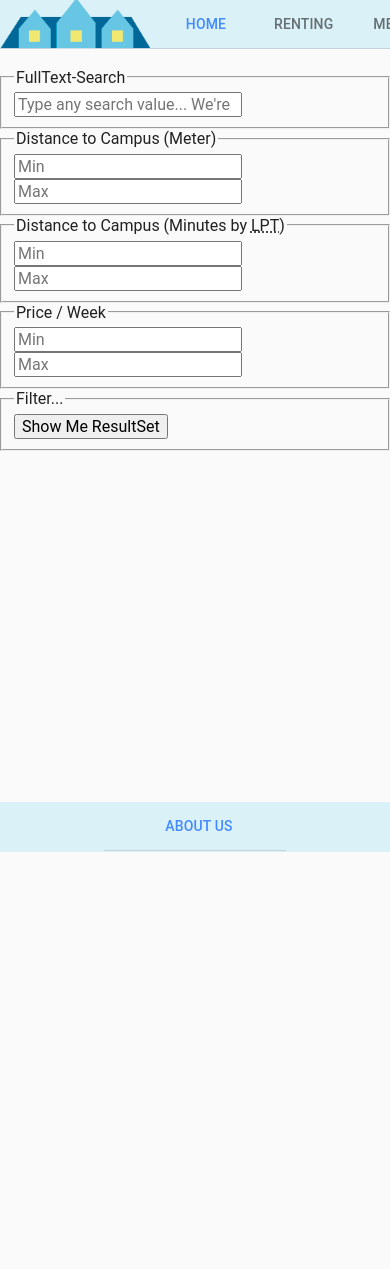
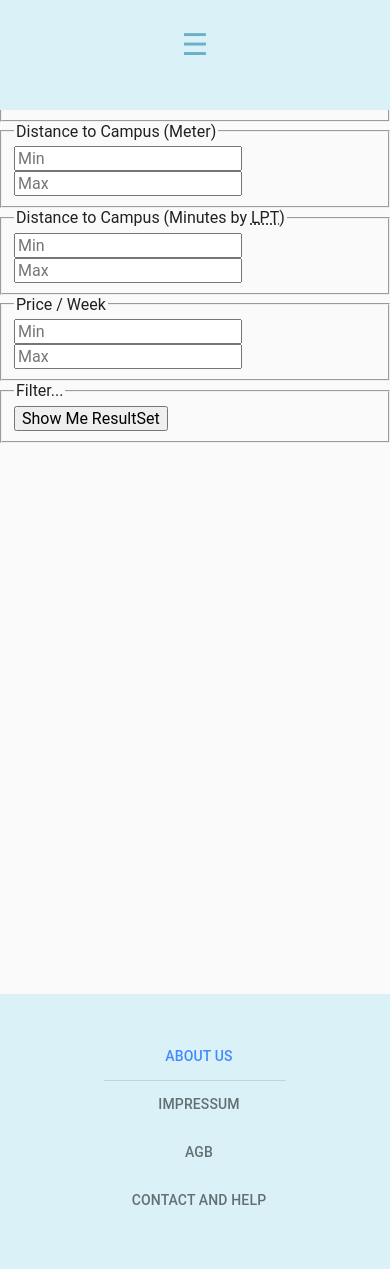
Before and after one commit to elsen1337/TeamFulda2019_1, a PHP site: page /AngularJS-Prototype/index.html in a window 390 px wide. Before the commit the page ends 852 px from the top, so only its background shows below. Run offline with PHP 8.4, Linux system fonts and the light colour scheme.

Commit message:
Changed header.htm, footer.html and style.css. Footer and Header are Responsive. Side-Navigationbar is needed!

```diff
--- a/AngularJS-Prototype/footer.html
+++ b/AngularJS-Prototype/footer.html
@@ -1,4 +1,4 @@
-<!--<style>
+<style>
 
     footer
     {
@@ -26,14 +26,8 @@
             padding-bottom: 225px;
 
         }
-
-
-        .bottom-nav
-        {
-
-        }
     }
-</style>-->
+</style>
 
 <footer>
     <div ng-controller="NavCtrl" ng-cloak>
@@ -41,16 +35,16 @@
             <md-nav-bar class="bottom-nav">
                 <div id="wrap" layout-gt-xs="row" with="600">
                     <div flex-gt-xs>
-                        <md-nav-item class ="nav-item-hd" md-nav-click="goto('/home')" >About us</md-nav-item>
+                        <md-nav-item class ="nav-item-bt" md-nav-click="goto('/home')" >About us</md-nav-item>
                     </div>
                     <div flex-gt-xs>
-                        <md-nav-item class ="nav-item-hd" md-nav-click="goto('/login')" >Impressum</md-nav-item>
+                        <md-nav-item class ="nav-item-bt" md-nav-click="goto('/login')" >Impressum</md-nav-item>
                     </div>
                     <div flex-gt-xs>
-                        <md-nav-item class ="nav-item-hd" md-nav-click="goto('/messages')" >AGB</md-nav-item>
+                        <md-nav-item class ="nav-item-bt" md-nav-click="goto('/messages')" >AGB</md-nav-item>
                     </div>
                     <div flex-gt-xs>
-                        <md-nav-item class ="nav-item-hd" md-nav-click="goto('/profile')" >Contact and Help</md-nav-item>
+                        <md-nav-item class ="nav-item-bt" md-nav-click="goto('/profile')" >Contact and Help</md-nav-item>
                     </div>
                 </div>
             </md-nav-bar>
--- a/AngularJS-Prototype/header.html
+++ b/AngularJS-Prototype/header.html
@@ -1,10 +1,54 @@
-<div id="navbar" data-ng-controller="NavCtrl" ng-cloak layout="column">
-<!--<style>
-    @media only screen and (max-width: 660px) {
-        .nav-item-hd {
+<!--<div id="navbar" data-ng-controller="NavCtrl" ng-cloak layout="column">-->
+<style>
+
+    header{
+        padding-bottom: 60px;
+    }
+
+    .bottom-nav-hd{
+        position: relative;
+        top: 15px;
+    }
+
+    #hd-mobile
+    {
+        position: relative;
+        top: 50px;
+    }
+
+    #md-resp-button
+    {
+        font-size: 3em;
+        color: #69b1c7!important;
+    }
+
+    #nav-item-logo
+    {
+        position: relative;
+        padding-right: 10px;
+        bottom: 35px;
+        right: 10px;
+    }
+    .nav-item-hd
+    {
+        padding: 10px;
+    }
+    @media only screen and (max-width: 600px) {
+        .hd-main
+        {
+            display: none;
         }
     }
-</style>-->
+
+    @media only screen and (min-width: 600px) {
+        #hd-mobile
+        {
+            display: none;
+        }
+    }
+</style>
+<!--
+<div id="navbar" data-ng-controller="NavCtrl" ng-cloak>
     <md-content class="md-padding" id="md-content-ins-b4">
         <md-nav-bar id="nav-refresh"
                     md-no-ink-bar="disableInkBar"
@@ -12,7 +56,7 @@
                     nav-bar-aria-label="navigation links">
             <a id="gitLink" href="https://github.com/sl05/TeamFulda2019_1" target="_blank">
                 <img id="logo" src="logo-studyhome.png" alt="logo"/>
-            </a>
+            </a>-->
             <!--<md-nav-item md-nav-click="goto('/home')" name="{{routes.page0}}">
                         {{routes.page0}}
                     </md-nav-item>
@@ -34,19 +78,28 @@
                     <md-nav-item md-nav-click="goto('/advertise')" name="{{routes.page6}}">
                         {{routes.page6}}
                     </md-nav-item>-->
+<!--
+            <div>
             <md-nav-item class ="nav-item-hd" md-nav-click="goto('/home')" name="{{routes.page0}}">
                 {{routes.page0}}
             </md-nav-item>
+            </div>
+<div>
             <md-nav-item class ="nav-item-hd" md-nav-click="goto('/renting')" name="{{routes.page1}}">
                 {{routes.page1}}
             </md-nav-item>
+</div>
+<div>
             <md-nav-item class ="nav-item-hd" md-nav-click="goto('/messages')" name="{{routes.page2}}">
                 {{routes.page2}}
             </md-nav-item>
-              <md-nav-item class ="nav-item-hd" md-nav-click="goto('/login')" name="{{routes.page3}}">
+</div>
+<div>
+            <md-nav-item class ="nav-item-hd" md-nav-click="goto('/login')" name="{{routes.page3}}">
                 {{routes.page3}}
             </md-nav-item>
-        </md-nav-bar>
+</div>
+        </md-nav-bar> -->
 
         <!--        <span>{{status}}</span>-->
         <!--<div class="ext-content" id="show-ext-cnt">
@@ -59,5 +112,80 @@
         <!--        <md-checkbox ng-model="secondTabDisabled" aria-label="Disable Second Tab" style="margin: 5px;">-->
         <!--            Disable Second Tab-->
         <!--        </md-checkbox>-->
-    </md-content>
-</div>
+<!--    </md-content>
+</div> -->
+
+<!--
+<header>
+    <div id="navbar" ng-controller="NavCtrl" ng-cloak>
+        <md-content>
+            <md-nav-bar id="nav-refresh"
+                        md-no-ink-bar="disableInkBar"
+                        md-selected-nav-item="currentNavItem"
+                        nav-bar-aria-label="navigation links">
+                <div id="wrap" layout="row">
+                    <div flex>
+                        <md-nav-item class ="nav-item-hd" md-nav-click="goto('/home')" >
+                            <img id="logo" src="logo-studyhome.png" alt="logo"/>
+                        </md-nav-item>
+                    </div>
+                    <div flex>
+                        <md-nav-item class ="nav-item-hd" md-nav-click="goto('/renting')" name="{{routes.page1}}">
+                            {{routes.page1}}
+                        </md-nav-item>
+                    </div>
+                    <div flex>
+                        <md-nav-item class ="nav-item-hd" md-nav-click="goto('/messages')" name="{{routes.page2}}">
+                            {{routes.page2}}
+                        </md-nav-item>
+                    </div>
+                    <div flex>
+                        <md-nav-item class ="nav-item-hd" md-nav-click="goto('/login')" name="{{routes.page3}}">
+                            {{routes.page3}}
+                        </md-nav-item>
+                    </div>
+                </div>
+            </md-nav-bar>
+        </md-content>
+    </div>
+</header>-->
+
+
+<header class="hd-main">
+    <div ng-controller="NavCtrl" ng-cloak>
+        <md-content>
+            <md-nav-bar class="bottom-nav-hd">
+                <div id="wrap" layout="row">
+                    <div flex>
+                        <md-nav-item  id="nav-item-logo" class ="nav-item-hd" md-nav-click="goto('/home')" >
+                            <img id="logo" src="logo-studyhome.png" alt="logo"/>
+                        </md-nav-item>
+                    </div>
+                    <div flex>
+                        <md-nav-item class ="nav-item-hd" md-nav-click="goto('/renting')" name="{{routes.page1}}">
+                            {{routes.page1}}
+                        </md-nav-item>
+                    </div>
+                    <div flex>
+                        <md-nav-item class ="nav-item-hd" md-nav-click="goto('/messages')" name="{{routes.page2}}">
+                            {{routes.page2}}
+                        </md-nav-item>
+                    </div>
+                    <div flex>
+                        <md-nav-item class ="nav-item-hd" md-nav-click="goto('/login')" name="{{routes.page3}}">
+                            {{routes.page3}}
+                        </md-nav-item>
+                    </div>
+                </div>
+            </md-nav-bar>
+        </md-content>
+    </div>
+</header>
+
+<header id="hd-mobile">
+    <div layout="column" layout-align="top center">
+        <md-button ng-click="toggleLeft()" id="md-resp-button" class="md-primary" hide-gt-md>
+            &#9776;
+        </md-button>
+    </div>
+</header>
--- a/AngularJS-Prototype/style.css
+++ b/AngularJS-Prototype/style.css
@@ -25,7 +25,6 @@ span._md-nav-button-text.ng-scope {
 
 #navbar {
     width: 100%;
-    height: 100%;
     z-index: 1;
 }
 
@@ -33,7 +32,6 @@ span._md-nav-button-text.ng-scope {
 }
 
 #logo{
-    position: relative;
     width: 150px;
     bottom: 3px;
 }
@@ -46,7 +44,6 @@ main#main-ext-nav-cnt-show{
     top: 60px;
     z-index: 0;
     height:100%;
-    margin-top: 2%;
 }
 
 main#main-ext-nav-cnt-hidden {
@@ -55,11 +52,19 @@ main#main-ext-nav-cnt-hidden {
 }
 
 header{
+    left: 0;
+    top: 0;
+    width: 100%;
+    background-color: #dbf1f8;
+    text-align: center;
+    font-size: 10px;
+    overflow: hidden;
+    display: flex;
+    height: 50px;
+    align-items: center;
+    justify-content: center;
+    z-index: 1;
     position: fixed;
-    top: 0px;
-    width: 100%;
-    z-index: 1;
-    padding-bottom: 100px;
 }
 
 footer{
@@ -150,7 +155,7 @@ md-content {
     position: absolute;
     top: 0;
     left: 0;
-    box-shadow: 0px 0px 0px #999;
+    box-shadow: 0px 0px 15px #999;
 }
 .arrows {
     position: absolute;
```
